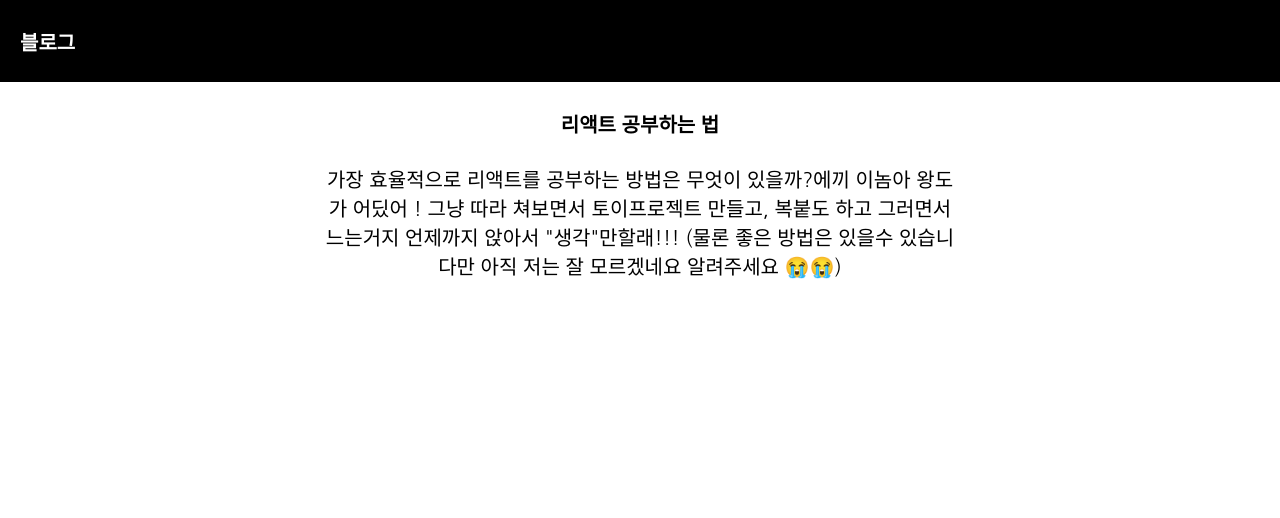
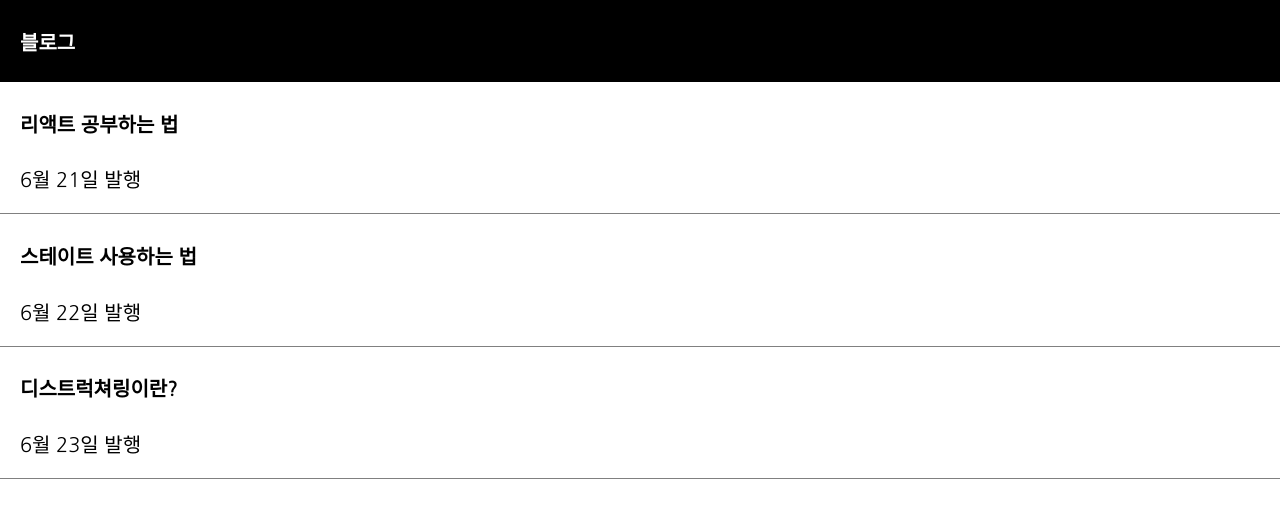
Before and after one commit to Chaedie/ReactCodingApple, a React (Create React App) app in the folder blog/: page / in a window 1280 px wide. Shown: the top 518 px of the page. Built offline with nearby package versions, Linux system fonts and the light colour scheme.

Commit message:
add : useState를 활용해 블로그 글 목록 작성

```diff
--- a/blog/src/App.css
+++ b/blog/src/App.css
@@ -43,6 +43,16 @@
   }
 }
 
+div {
+  box-sizing: border-box;
+}
+
+.list {
+  padding-left: 20px;
+  text-align: left;
+  border-bottom: 1px solid grey;
+}
+
 .black-nav {
   display: flex;
   background: black;
--- a/blog/src/App.js
+++ b/blog/src/App.js
@@ -1,19 +1,37 @@
 import logo from './logo.svg';
 import './App.css';
+import { useState } from 'react';
 
 function App() {
-  let postTitle = '리액트 공부하는 법';
   let postContents = `가장 효율적으로 리액트를 공부하는 방법은 무엇이 있을까?에끼 이놈아 왕도가 어딨어 ! 그냥 따라 쳐보면서 토이프로젝트 만들고, 복붙도 하고 \n그러면서 느는거지 언제까지 앉아서 "생각"만할래!!! (물론 좋은 방법은 있을수 있습니다만 아직 저는 잘 모르겠네요 알려주세요 😭😭)`;
+  let [postTitle, setpostTitle] = useState([
+    '리액트 공부하는 법',
+    '스테이트 사용하는 법',
+    '디스트럭쳐링이란?',
+  ]);
+  let [postTime, setpostTime] = useState(['6월 21일 발행', '6월 22일 발행', '6월 23일 발행']);
 
   return (
     <div className="App">
       <div className="black-nav">
         <h4>블로그</h4>
       </div>
-      <div className="post">
+      <div className="list">
+        <h4>{postTitle[0]}</h4>
+        <p>{postTime[0]}</p>
+      </div>
+      <div className="list">
+        <h4>{postTitle[1]}</h4>
+        <p>{postTime[1]}</p>
+      </div>
+      <div className="list">
+        <h4>{postTitle[2]}</h4>
+        <p>{postTime[2]}</p>
+      </div>
+      {/* <div className="post">
         <h4>{postTitle}</h4>
         <p>{postContents}</p>
-      </div>
+      </div> */}
     </div>
   );
 }
```
